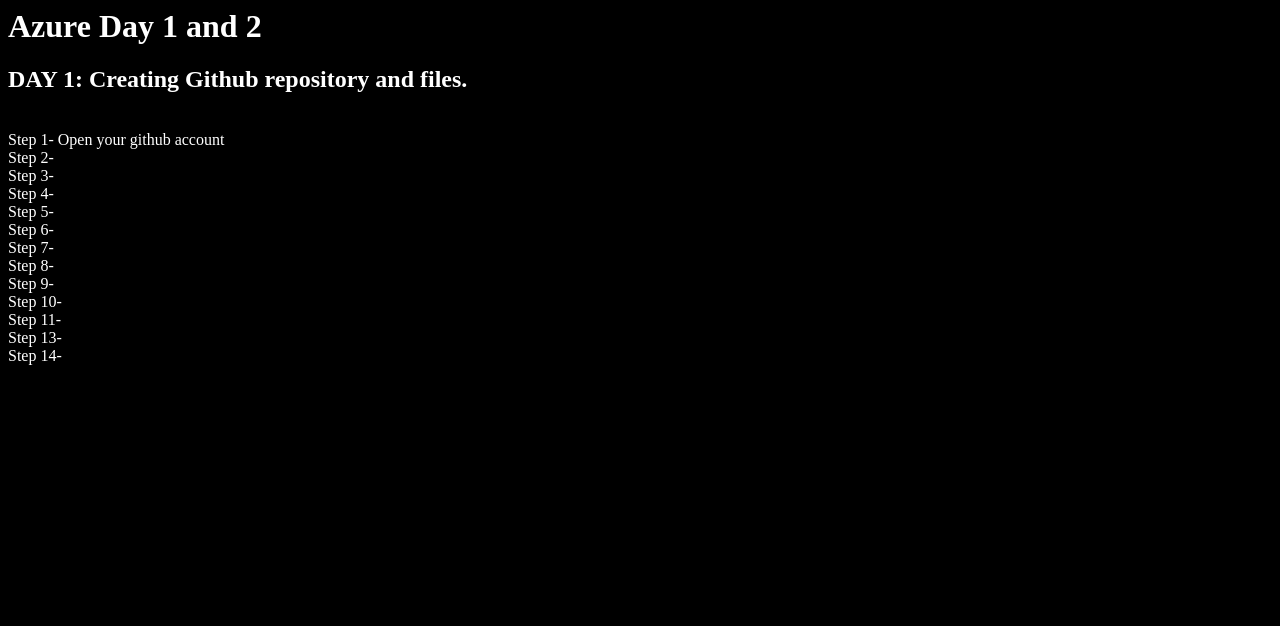
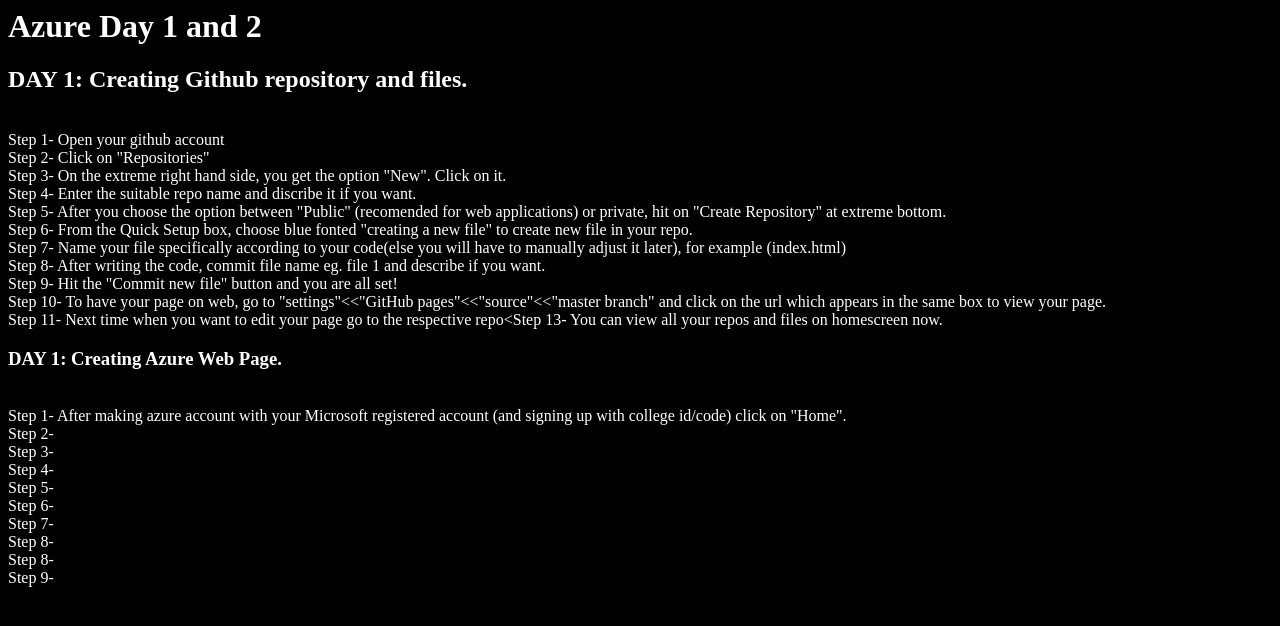
Before and after one commit to Kanchanbhale/repo5, a plain HTML site: page index.html in a window 1280 px wide. Drawn offline with Linux system fonts and the light colour scheme.

Commit message:
Update index.html

```diff
--- a/index.html
+++ b/index.html
@@ -4,6 +4,19 @@
 <h1>Azure Day 1 and 2</h1>
   <h2>DAY 1: Creating Github repository and files.</h2>
    <p1><br>Step 1- Open your github account
+     <br>Step 2- Click on "Repositories"
+     <br>Step 3- On the extreme right hand side, you get the option "New". Click on it.
+     <br>Step 4- Enter the suitable repo name and discribe it if you want.
+     <br>Step 5- After you choose the option between "Public" (recomended for web applications) or private, hit on "Create Repository" at extreme bottom.
+     <br>Step 6- From the Quick Setup box, choose blue fonted "creating a new file" to create new file in your repo.
+     <br>Step 7- Name your file specifically according to your code(else you will have to manually adjust it later),  for example (index.html)
+     <br>Step 8- After writing the code, commit file name eg. file 1 and describe if you want.
+     <br>Step 9- Hit the "Commit new file" button and you are all set!
+     <br>Step 10- To have your page on web, go to "settings"<<"GitHub pages"<<"source"<<"master branch" and click on the url which appears in the same box to view your page.
+     <br>Step 11- Next time when you want to edit your page go to the respective repo<<file<<edit and when done with the changes, enter "Commit".
+     <br>Step 13- You can view all your repos and files on homescreen now.
+  <br><h3>DAY 1: Creating Azure Web Page.</h3>
+   <p2><br>Step 1- After making azure account with your Microsoft registered account (and signing up with college id/code) click on "Home".
      <br>Step 2-
      <br>Step 3-
      <br>Step 4-
@@ -11,11 +24,8 @@
      <br>Step 6-
      <br>Step 7-
      <br>Step 8-
+     <br>Step 8-
      <br>Step 9-
-     <br>Step 10-
-     <br>Step 11-
-     <br>Step 13-
-     <br>Step 14-
-  </font>
+     </font>
 </body>
 </html>
```
